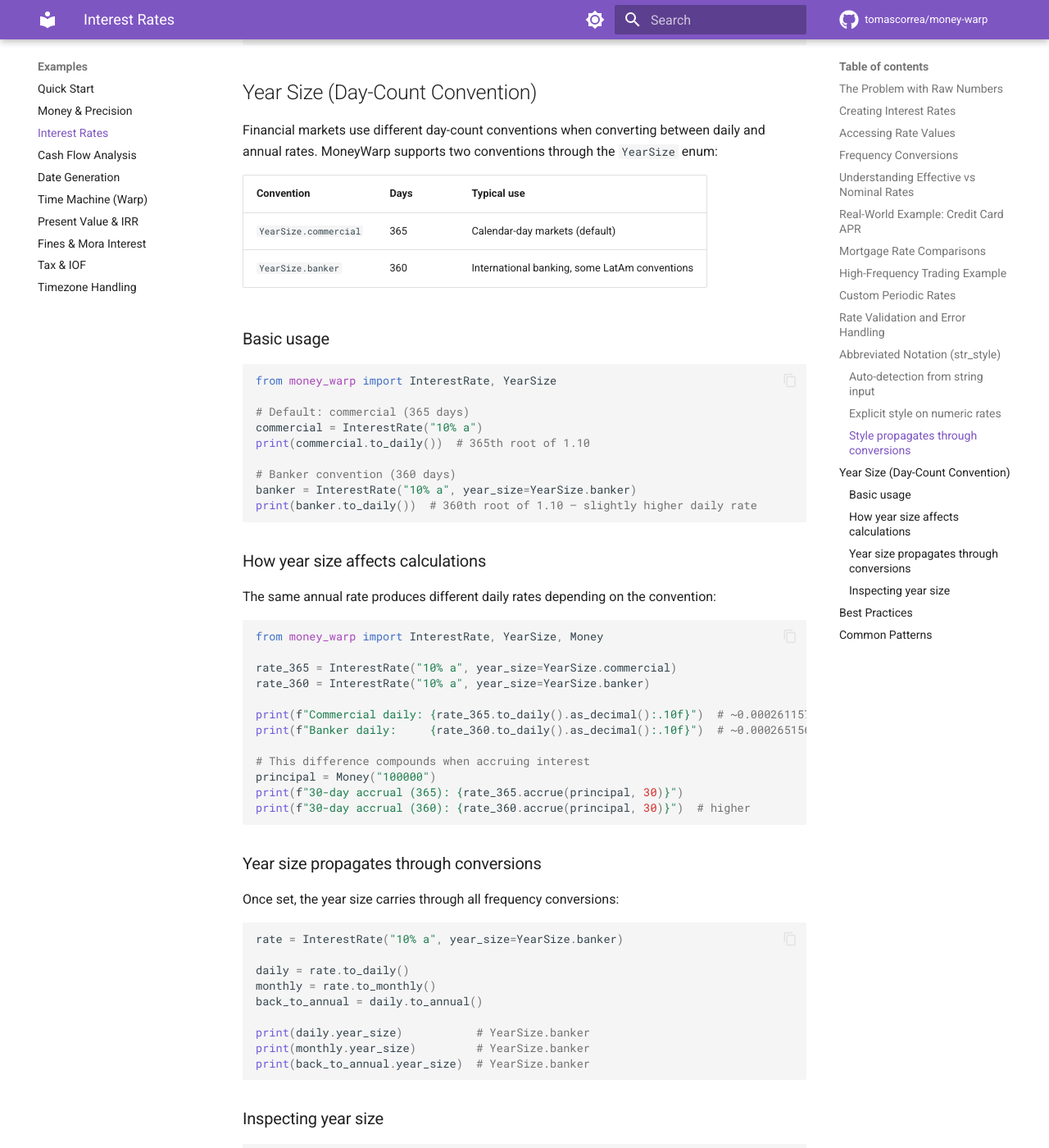
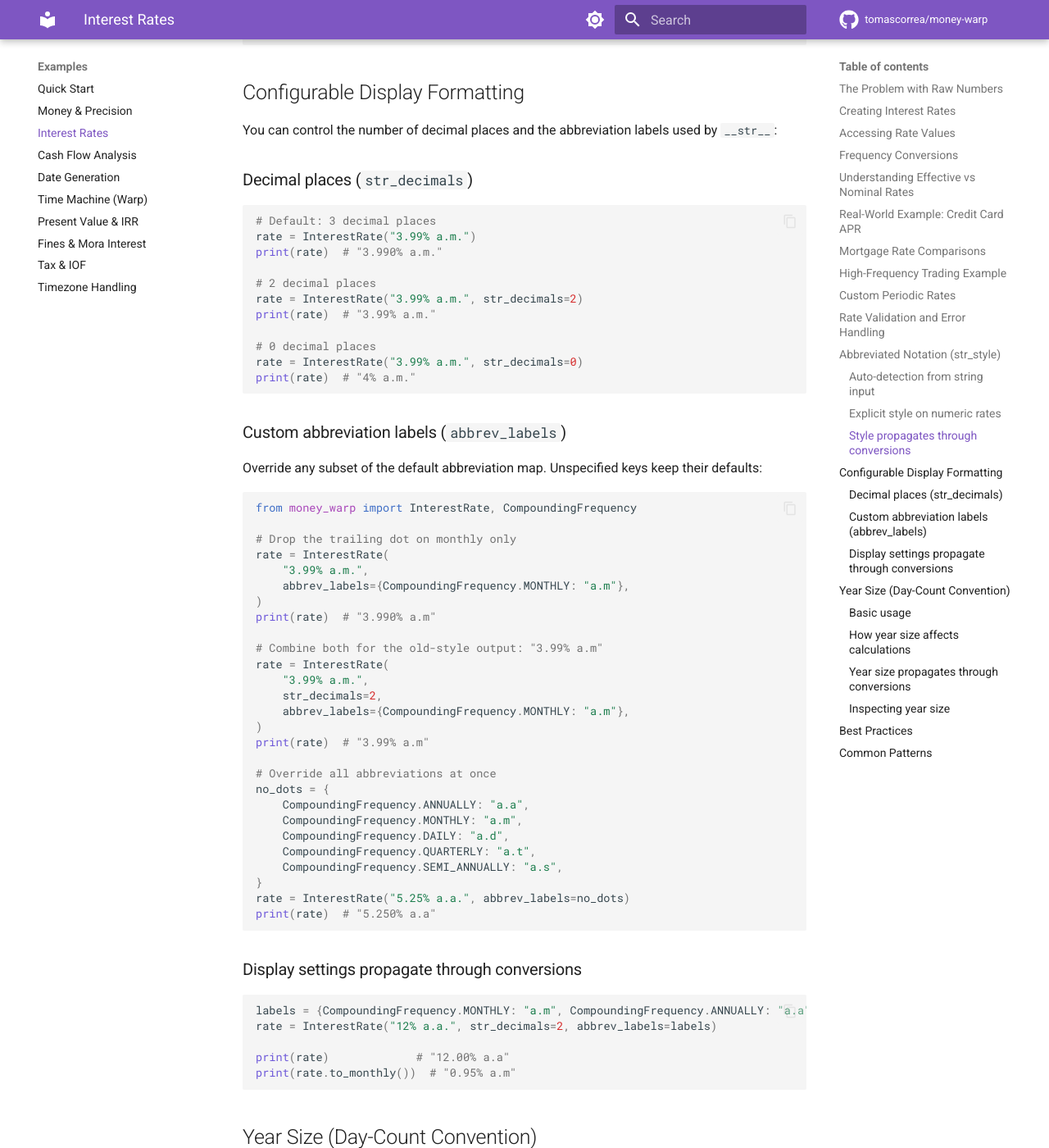
Before and after one commit to tomascorrea/money-warp, an MkDocs documentation site: the page built from docs/examples/interest_rates.md, in a window 1280 px wide and 1400 px high, scrolled down 8007 px. Shown: the whole window at 82% size. Built offline with MkDocs 1.6.1 and Material for MkDocs 9.7.7, drawn with Linux system fonts in a browser that asks for light colours; comment, search, counter and statistics services are not loaded.

Commit message:
docs: document str_decimals and abbrev_labels formatting options
Update knowledge/rate.md and docs/examples/interest_rates.md with
usage examples for the new configurable display parameters.

Made-with: Cursor

````diff
--- a/docs/examples/interest_rates.md
+++ b/docs/examples/interest_rates.md
@@ -388,6 +388,70 @@ print(monthly)  # "0.487% a.m."
 print(daily)    # "0.016% a.d."
 ```
 
+## Configurable Display Formatting
+
+You can control the number of decimal places and the abbreviation labels used by `__str__`:
+
+### Decimal places (`str_decimals`)
+
+```python
+# Default: 3 decimal places
+rate = InterestRate("3.99% a.m.")
+print(rate)  # "3.990% a.m."
+
+# 2 decimal places
+rate = InterestRate("3.99% a.m.", str_decimals=2)
+print(rate)  # "3.99% a.m."
+
+# 0 decimal places
+rate = InterestRate("3.99% a.m.", str_decimals=0)
+print(rate)  # "4% a.m."
+```
+
+### Custom abbreviation labels (`abbrev_labels`)
+
+Override any subset of the default abbreviation map. Unspecified keys keep their defaults:
+
+```python
+from money_warp import InterestRate, CompoundingFrequency
+
+# Drop the trailing dot on monthly only
+rate = InterestRate(
+    "3.99% a.m.",
+    abbrev_labels={CompoundingFrequency.MONTHLY: "a.m"},
+)
+print(rate)  # "3.990% a.m"
+
+# Combine both for the old-style output: "3.99% a.m"
+rate = InterestRate(
+    "3.99% a.m.",
+    str_decimals=2,
+    abbrev_labels={CompoundingFrequency.MONTHLY: "a.m"},
+)
+print(rate)  # "3.99% a.m"
+
+# Override all abbreviations at once
+no_dots = {
+    CompoundingFrequency.ANNUALLY: "a.a",
+    CompoundingFrequency.MONTHLY: "a.m",
+    CompoundingFrequency.DAILY: "a.d",
+    CompoundingFrequency.QUARTERLY: "a.t",
+    CompoundingFrequency.SEMI_ANNUALLY: "a.s",
+}
+rate = InterestRate("5.25% a.a.", abbrev_labels=no_dots)
+print(rate)  # "5.250% a.a"
+```
+
+### Display settings propagate through conversions
+
+```python
+labels = {CompoundingFrequency.MONTHLY: "a.m", CompoundingFrequency.ANNUALLY: "a.a"}
+rate = InterestRate("12% a.a.", str_decimals=2, abbrev_labels=labels)
+
+print(rate)             # "12.00% a.a"
+print(rate.to_monthly())  # "0.95% a.m"
+```
+
 ## Year Size (Day-Count Convention)
 
 Financial markets use different day-count conventions when converting between daily and annual rates. MoneyWarp supports two conventions through the `YearSize` enum:
````
Also changed, not shown: knowledge/rate.md (+11 -0 lines).
